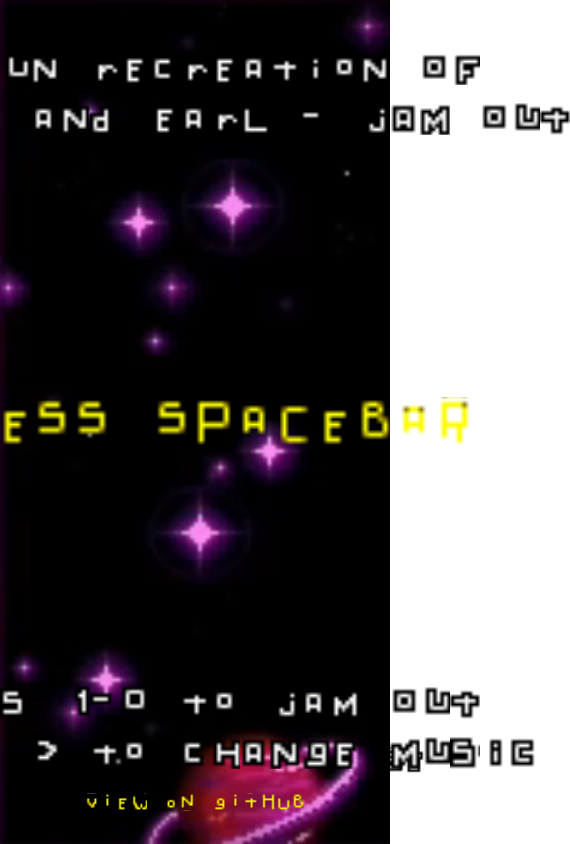
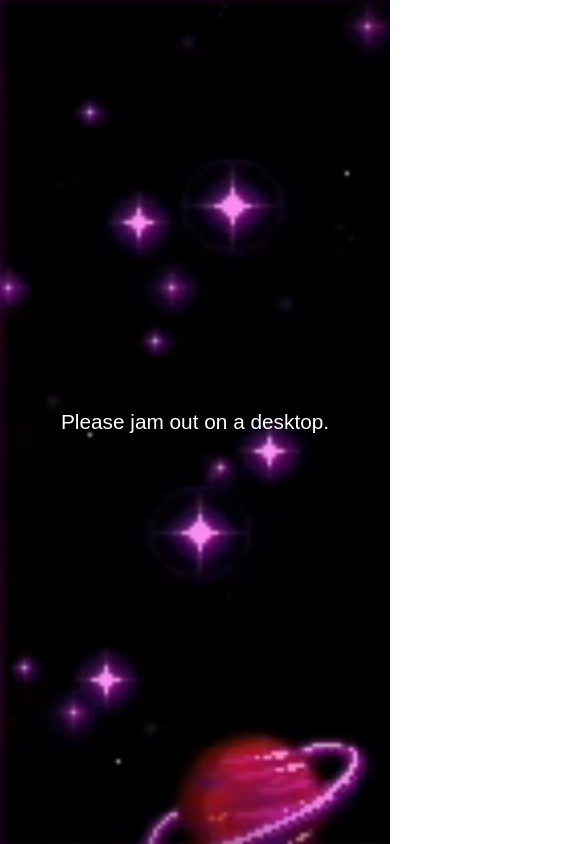
Before and after one commit to tsturtz/toejam-and-earl-jam-out, a React app: page / in a window 390 px wide. Shown: the whole page, 570 px wide, since content can reach past the window. Built offline with nearby package versions, Linux system fonts and the light colour scheme.

Commit message:
updated readme, mobile fallback, and text update

```diff
--- a/src/App.css
+++ b/src/App.css
@@ -24,7 +24,7 @@
   --text-sprite-col-three: 15%;
   --text-sprite-col-four: 23%;
   --text-sprite-col-five: 29%;
-  --text-sprite-col-six: 35.5%;
+  --text-sprite-col-six: 36%;
   --text-sprite-col-seven: 42%;
   --text-sprite-col-eight: 49%;
   --text-sprite-col-nine: 56%;
@@ -69,23 +69,25 @@
 }
 #jam-out-title1 .jam-out-title-letter:nth-child(1) { background-position: top var(--text-sprite-row-seven) left var(--text-sprite-col-one); }
 #jam-out-title1 .jam-out-title-letter:nth-child(2) { background-position: top 1000% left 1000%; }
-#jam-out-title1 .jam-out-title-letter:nth-child(3) { background-position: top var(--text-sprite-row-seven) left var(--text-sprite-col-six); }
+#jam-out-title1 .jam-out-title-letter:nth-child(3) { background-position: top var(--text-sprite-row-seven) left var(--text-sprite-col-ten); }
 #jam-out-title1 .jam-out-title-letter:nth-child(4) { background-position: top var(--text-sprite-row-eight) left var(--text-sprite-col-six); }
-#jam-out-title1 .jam-out-title-letter:nth-child(5) { background-position: top var(--text-sprite-row-seven) left var(--text-sprite-col-fourteen); }
-#jam-out-title1 .jam-out-title-letter:nth-child(6) { background-position: top 1000% left 1000%; }
-#jam-out-title1 .jam-out-title-letter:nth-child(7) { background-position: top var(--text-sprite-row-eight) left var(--text-sprite-col-three); }
-#jam-out-title1 .jam-out-title-letter:nth-child(8) { background-position: top var(--text-sprite-row-seven) left var(--text-sprite-col-five); }
-#jam-out-title1 .jam-out-title-letter:nth-child(9) { background-position: top var(--text-sprite-row-seven) left var(--text-sprite-col-three); }
+#jam-out-title1 .jam-out-title-letter:nth-child(5) { background-position: top var(--text-sprite-row-eight) left var(--text-sprite-col-four); }
+#jam-out-title1 .jam-out-title-letter:nth-child(6) { background-position: top var(--text-sprite-row-eight) left var(--text-sprite-col-five); }
+#jam-out-title1 .jam-out-title-letter:nth-child(7) { background-position: top var(--text-sprite-row-nine) left var(--text-sprite-col-four); }
+#jam-out-title1 .jam-out-title-letter:nth-child(8) { background-position: top var(--text-sprite-row-seven) left var(--text-sprite-col-six); }
+#jam-out-title1 .jam-out-title-letter:nth-child(9) { background-position: top var(--text-sprite-row-seven) left var(--text-sprite-col-fifteen); }
 #jam-out-title1 .jam-out-title-letter:nth-child(10) { background-position: top var(--text-sprite-row-eight) left var(--text-sprite-col-three); }
-#jam-out-title1 .jam-out-title-letter:nth-child(11) { background-position: top var(--text-sprite-row-seven) left var(--text-sprite-col-five); }
-#jam-out-title1 .jam-out-title-letter:nth-child(12) { background-position: top var(--text-sprite-row-seven) left var(--text-sprite-col-one); }
-#jam-out-title1 .jam-out-title-letter:nth-child(13) { background-position: top var(--text-sprite-row-eight) left var(--text-sprite-col-five); }
-#jam-out-title1 .jam-out-title-letter:nth-child(14) { background-position: top var(--text-sprite-row-seven) left var(--text-sprite-col-nine); }
-#jam-out-title1 .jam-out-title-letter:nth-child(15) { background-position: top var(--text-sprite-row-seven) left var(--text-sprite-col-fifteen); }
-#jam-out-title1 .jam-out-title-letter:nth-child(16) { background-position: top var(--text-sprite-row-seven) left var(--text-sprite-col-fourteen); }
-#jam-out-title1 .jam-out-title-letter:nth-child(17) { background-position: top 1000% left 1000%; }
-#jam-out-title1 .jam-out-title-letter:nth-child(18) { background-position: top var(--text-sprite-row-seven) left var(--text-sprite-col-fifteen); }
-#jam-out-title1 .jam-out-title-letter:nth-child(19) { background-position: top var(--text-sprite-row-seven) left var(--text-sprite-col-six); }
+#jam-out-title1 .jam-out-title-letter:nth-child(11) { background-position: top var(--text-sprite-row-nine) left var(--text-sprite-col-four); }
+#jam-out-title1 .jam-out-title-letter:nth-child(12) { background-position: top var(--text-sprite-row-seven) left var(--text-sprite-col-six); }
+#jam-out-title1 .jam-out-title-letter:nth-child(13) { background-position: top var(--text-sprite-row-eight) left var(--text-sprite-col-six); }
+#jam-out-title1 .jam-out-title-letter:nth-child(14) { background-position: top var(--text-sprite-row-seven) left var(--text-sprite-col-fourteen); }
+#jam-out-title1 .jam-out-title-letter:nth-child(15) { background-position: top 1000% left 1000%; }
+#jam-out-title1 .jam-out-title-letter:nth-child(16) { background-position: top var(--text-sprite-row-seven) left var(--text-sprite-col-eight); }
+#jam-out-title1 .jam-out-title-letter:nth-child(17) { background-position: top var(--text-sprite-row-seven) left var(--text-sprite-col-fifteen); }
+#jam-out-title1 .jam-out-title-letter:nth-child(18) { background-position: top var(--text-sprite-row-seven) left var(--text-sprite-col-thirteen); }
+#jam-out-title1 .jam-out-title-letter:nth-child(19) { background-position: top var(--text-sprite-row-seven) left var(--text-sprite-col-one); }
+#jam-out-title1 .jam-out-title-letter:nth-child(20) { background-position: top var(--text-sprite-row-seven) left var(--text-sprite-col-seven); }
+#jam-out-title1 .jam-out-title-letter:nth-child(21) { background-position: top var(--text-sprite-row-seven) left var(--text-sprite-col-five); }
 
 #jam-out-title2 {
   position: absolute;
@@ -246,7 +248,7 @@
 #instructions2 .instructions-letter:nth-child(22) { background-position: top var(--text-sprite-row-seven) left var(--text-sprite-col-nine); }
 #instructions2 .instructions-letter:nth-child(23) { background-position: top var(--text-sprite-row-seven) left var(--text-sprite-col-three); }
 
-#github-twitter {
+#github {
   position: absolute;
   top: 95%;
   left: 50%;
@@ -255,7 +257,7 @@
   display: flex;
   justify-content: center;
 }
-#github-twitter .github-twitter-letter {
+#github .github-letter {
   display: inline-block;
   height: 18px;
   width: 16px;
@@ -263,20 +265,20 @@
   background-repeat: no-repeat;
   background-size: 250px auto;
 }
-#github-twitter .github-twitter-letter:nth-child(1) { animation: v var(--text-sprite-animation); }
-#github-twitter .github-twitter-letter:nth-child(2) { animation: i var(--text-sprite-animation); }
-#github-twitter .github-twitter-letter:nth-child(3) { animation: e var(--text-sprite-animation); }
-#github-twitter .github-twitter-letter:nth-child(4) { animation: w var(--text-sprite-animation); }
-#github-twitter .github-twitter-letter:nth-child(5) { background-position: top 1000% left 1000%; }
-#github-twitter .github-twitter-letter:nth-child(6) { animation: o var(--text-sprite-animation); }
-#github-twitter .github-twitter-letter:nth-child(7) { animation: n var(--text-sprite-animation); }
-#github-twitter .github-twitter-letter:nth-child(8) { background-position: top 1000% left 1000%; }
-#github-twitter .github-twitter-letter:nth-child(9) { animation: g var(--text-sprite-animation); }
-#github-twitter .github-twitter-letter:nth-child(10) { animation: i var(--text-sprite-animation); }
-#github-twitter .github-twitter-letter:nth-child(11) { animation: t var(--text-sprite-animation); }
-#github-twitter .github-twitter-letter:nth-child(12) { animation: h var(--text-sprite-animation); }
-#github-twitter .github-twitter-letter:nth-child(13) { animation: u var(--text-sprite-animation); }
-#github-twitter .github-twitter-letter:nth-child(14) { animation: b var(--text-sprite-animation); }
+#github .github-letter:nth-child(1) { animation: v var(--text-sprite-animation); }
+#github .github-letter:nth-child(2) { animation: i var(--text-sprite-animation); }
+#github .github-letter:nth-child(3) { animation: e var(--text-sprite-animation); }
+#github .github-letter:nth-child(4) { animation: w var(--text-sprite-animation); }
+#github .github-letter:nth-child(5) { background-position: top 1000% left 1000%; }
+#github .github-letter:nth-child(6) { animation: o var(--text-sprite-animation); }
+#github .github-letter:nth-child(7) { animation: n var(--text-sprite-animation); }
+#github .github-letter:nth-child(8) { background-position: top 1000% left 1000%; }
+#github .github-letter:nth-child(9) { animation: g var(--text-sprite-animation); }
+#github .github-letter:nth-child(10) { animation: i var(--text-sprite-animation); }
+#github .github-letter:nth-child(11) { animation: t var(--text-sprite-animation); }
+#github .github-letter:nth-child(12) { animation: h var(--text-sprite-animation); }
+#github .github-letter:nth-child(13) { animation: u var(--text-sprite-animation); }
+#github .github-letter:nth-child(14) { animation: b var(--text-sprite-animation); }
 
 /* -------------------------- */
 /* --- JAM OUT BACKGROUND --- */
@@ -632,3 +634,33 @@
 @keyframes shifty22 { from { background-position: top 83% left 66% } to { background-position: top 83% left 132% } }
 @keyframes shifty23 { from { background-position: top 91% left 0% } to { background-position: top 91% left 66% } }
 @keyframes shifty24 { from { background-position: top 91% left 66% } to { background-position: top 91% left 132% } }
+
+
+@media screen and (max-width : 650px) {
+  #mobile {
+    position: absolute;
+    height: 100vh;
+    width: 100vw;
+    z-index: 100;
+    background-image: url(./assets/space-background.png);
+    background-repeat: no-repeat;
+    background-position: top 0% left 0%;
+    background-size: cover;
+  }
+  #mobile:after {
+    font-family: Arial, Helvetica, sans-serif;
+    content: 'Please jam out on a desktop.';
+    color: white;
+    position: absolute;
+    top: 50%;
+    left: 50%;
+    transform: translate(-50%, -50%);
+    font-size: 1.3rem;
+    display: inline-block;
+    width: 100vw;
+    text-align: center;
+  }
+  #space-background {
+    overflow: hidden;
+  }
+}
--- a/src/App.tsx
+++ b/src/App.tsx
@@ -1,4 +1,5 @@
 import React, {
+  Fragment,
   useCallback,
   useEffect,
   useRef,
@@ -177,47 +178,15 @@ const App: React.FC = () => {
   }, [isPaused, jam]);
 
   return (
-    <div id="body-bg" onKeyPress={(event) => { console.log('~~>', event.which) }}>
-      <div id="jam-out-bg" className={`shifty${shifty}`}>
-        <div id="toejam-box">
-          <div id="toejam" className={`${alienDance}`} />
-        </div>
-        <div id="earl-box">
-          <div id="earl" className={`${alienDance}`} />
-        </div>
-        <div id="jam-out-frame" />
-        <div id="jam-out-text">
-          <span className="jam-out-text-letter" />
-          <span className="jam-out-text-letter" />
-          <span className="jam-out-text-letter" />
-          <span className="jam-out-text-letter" />
-          <span className="jam-out-text-letter" />
-          <span className="jam-out-text-letter" />
-          <span className="jam-out-text-letter" />
-          <span className="jam-out-text-letter" />
-          <span className="jam-out-text-letter" />
-          <span className="jam-out-text-letter" />
-          <span className="jam-out-text-letter" />
-          <span className="jam-out-text-letter" />
-          <span className="jam-out-text-letter" />
-          <span className="jam-out-text-letter" />
-          <span className="jam-out-text-letter" />
-          <span className="jam-out-text-letter" />
-          <span className="jam-out-text-letter" />
-          <span className="jam-out-text-letter" />
-          <span className="jam-out-text-letter" />
-          <span className="jam-out-text-letter" />
-          <span className="jam-out-text-letter" />
-          <span className="jam-out-text-letter" />
-          <span className="jam-out-text-letter" />
-        </div>
-      </div>
-      <div id="jam-out-border" />
+    <div id="body-bg">
 
+      <div id="mobile" />
       {/* INTRO/PAUSE */}
-      {isPaused && (
+      {isPaused ? (
         <div id="space-background">
           <div id="jam-out-title1">
+            <span className="jam-out-title-letter" />
+            <span className="jam-out-title-letter" />
             <span className="jam-out-title-letter" />
             <span className="jam-out-title-letter" />
             <span className="jam-out-title-letter" />
@@ -327,23 +296,61 @@ const App: React.FC = () => {
             <span className="instructions-letter" />
             <span className="instructions-letter" />
           </div>
-          <a id="github-twitter" href="https://github.com/tsturtz/toejam-and-earl-jam-out">
-            <span className="github-twitter-letter" />
-            <span className="github-twitter-letter" />
-            <span className="github-twitter-letter" />
-            <span className="github-twitter-letter" />
-            <span className="github-twitter-letter" />
-            <span className="github-twitter-letter" />
-            <span className="github-twitter-letter" />
-            <span className="github-twitter-letter" />
-            <span className="github-twitter-letter" />
-            <span className="github-twitter-letter" />
-            <span className="github-twitter-letter" />
-            <span className="github-twitter-letter" />
-            <span className="github-twitter-letter" />
-            <span className="github-twitter-letter" />
+          <a id="github" href="https://github.com/tsturtz/toejam-and-earl-jam-out" target="_blank">
+            <span className="github-letter" />
+            <span className="github-letter" />
+            <span className="github-letter" />
+            <span className="github-letter" />
+            <span className="github-letter" />
+            <span className="github-letter" />
+            <span className="github-letter" />
+            <span className="github-letter" />
+            <span className="github-letter" />
+            <span className="github-letter" />
+            <span className="github-letter" />
+            <span className="github-letter" />
+            <span className="github-letter" />
+            <span className="github-letter" />
           </a>
         </div>
+      ) : (
+        <Fragment>
+          <div id="jam-out-bg" className={`shifty${shifty}`}>
+            <div id="toejam-box">
+              <div id="toejam" className={`${alienDance}`} />
+            </div>
+            <div id="earl-box">
+              <div id="earl" className={`${alienDance}`} />
+            </div>
+            <div id="jam-out-frame" />
+            <div id="jam-out-text">
+              <span className="jam-out-text-letter" />
+              <span className="jam-out-text-letter" />
+              <span className="jam-out-text-letter" />
+              <span className="jam-out-text-letter" />
+              <span className="jam-out-text-letter" />
+              <span className="jam-out-text-letter" />
+              <span className="jam-out-text-letter" />
+              <span className="jam-out-text-letter" />
+              <span className="jam-out-text-letter" />
+              <span className="jam-out-text-letter" />
+              <span className="jam-out-text-letter" />
+              <span className="jam-out-text-letter" />
+              <span className="jam-out-text-letter" />
+              <span className="jam-out-text-letter" />
+              <span className="jam-out-text-letter" />
+              <span className="jam-out-text-letter" />
+              <span className="jam-out-text-letter" />
+              <span className="jam-out-text-letter" />
+              <span className="jam-out-text-letter" />
+              <span className="jam-out-text-letter" />
+              <span className="jam-out-text-letter" />
+              <span className="jam-out-text-letter" />
+              <span className="jam-out-text-letter" />
+            </div>
+          </div>
+          <div id="jam-out-border" />
+        </Fragment>
       )}
 
       {/* JAMS */}
```
Also changed, not shown: 1 other file (tests, documents, lock files or other folders).
